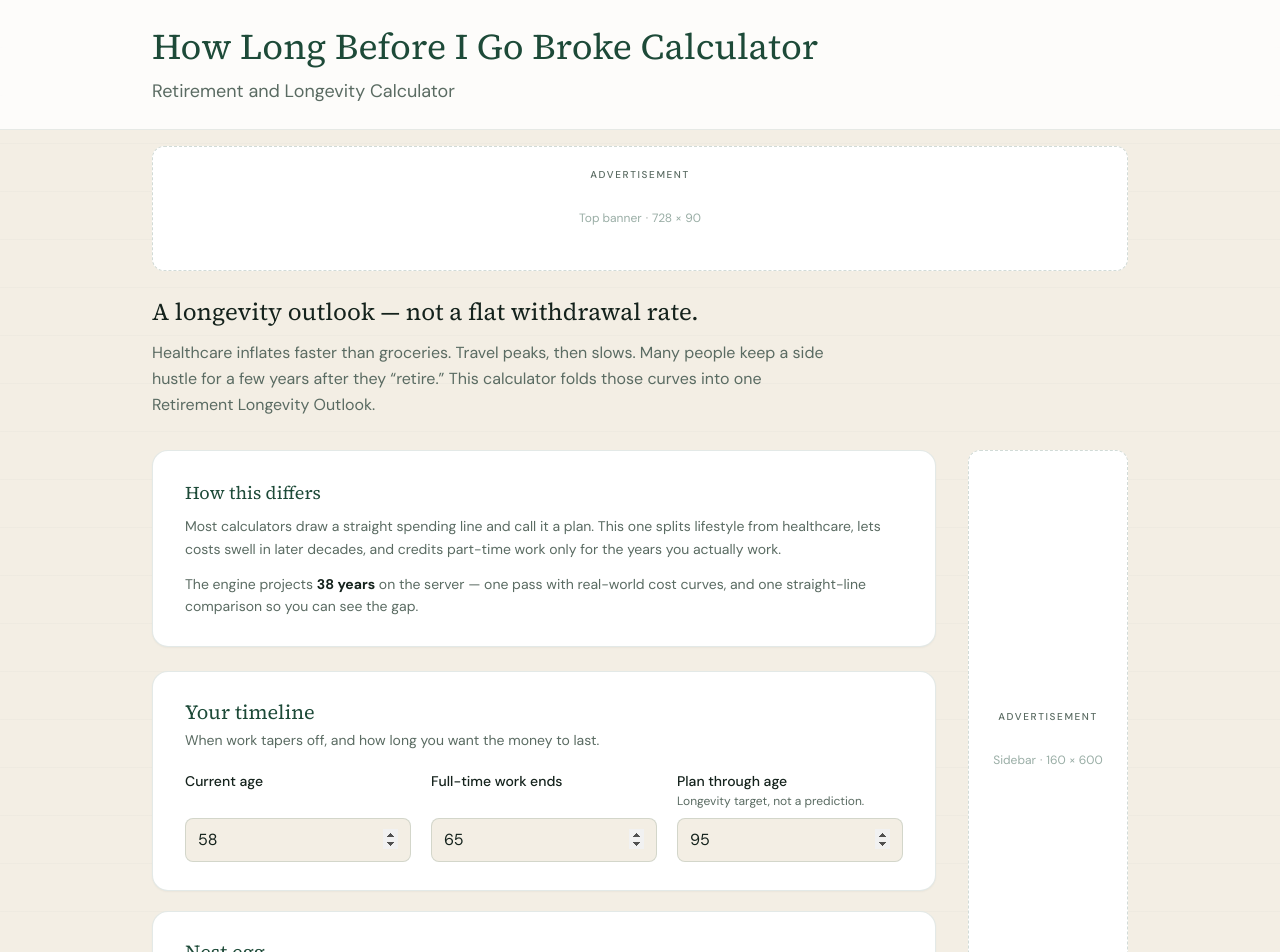
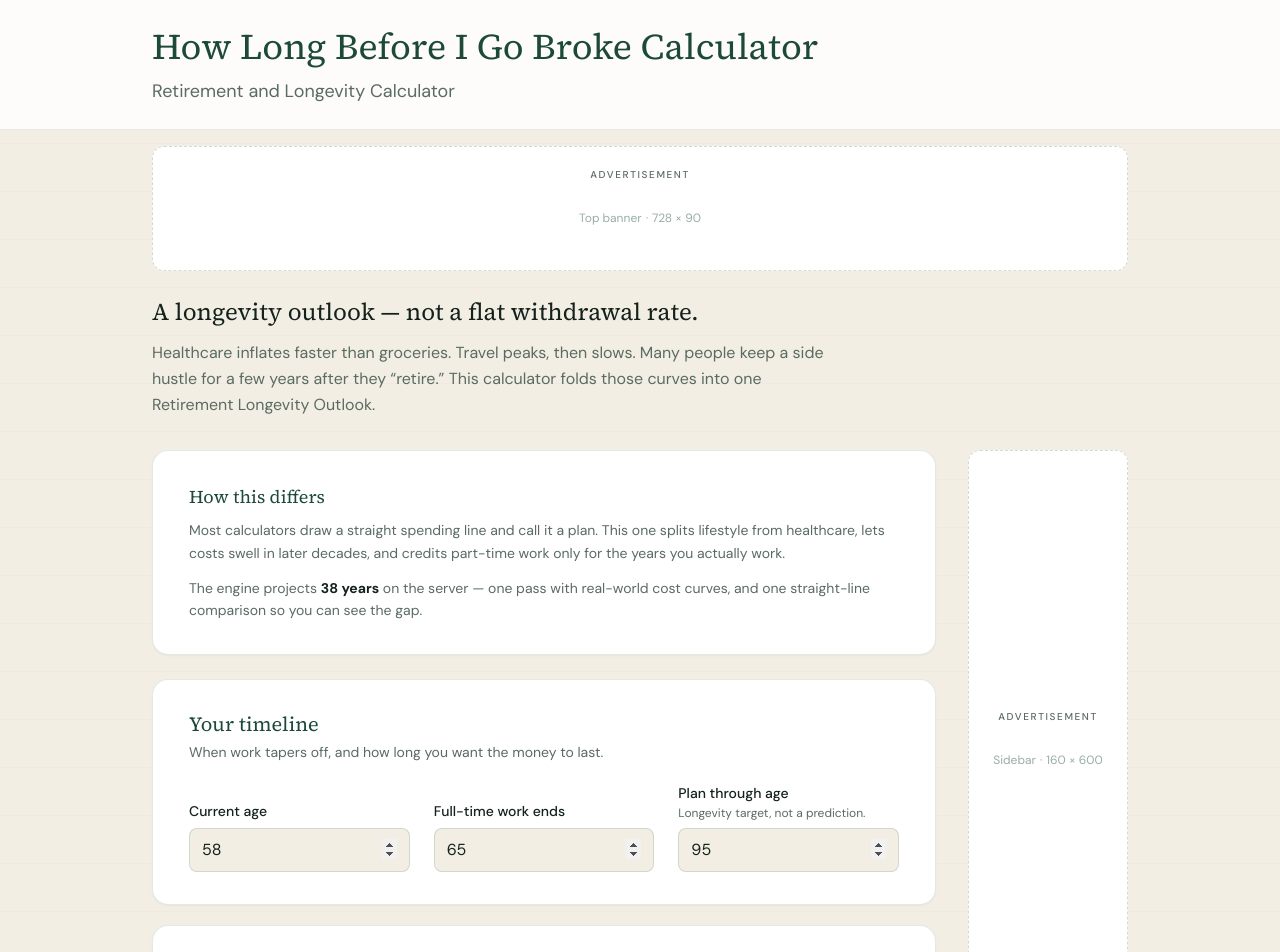
Before and after one commit to r3s0lv343vr/Retirement-and-Longevity-Calculator-Platform, a Next.js app: page / in a window 1280 px wide. Shown: the top 952 px of the page. Built offline with nearby package versions, Linux system fonts and the light colour scheme.

Commit message:
Give form cards room to grow and even padding
Stop clipping fields at the card edge and keep titles, hints, and
inputs inside a consistent inset.

Co-authored-by: r3s0lv343vr <r3s0lv343vr@users.noreply.github.com>

```diff
--- a/src/app/globals.css
+++ b/src/app/globals.css
@@ -34,17 +34,18 @@ body {
 }
 
 .card {
-  overflow: hidden;
+  min-width: 0;
+  overflow-wrap: break-word;
   border-radius: 1rem;
   border: 1px solid color-mix(in srgb, var(--color-pine) 12%, transparent);
   background: #fff;
-  padding: 1.5rem;
+  padding: 1.75rem;
   box-shadow: 0 1px 2px rgba(20, 34, 28, 0.04);
 }
 
 @media (min-width: 640px) {
   .card {
-    padding: 1.75rem 2rem;
+    padding: 2rem 2.25rem;
   }
 }
 
--- a/src/components/CalculatorForm.tsx
+++ b/src/components/CalculatorForm.tsx
@@ -106,7 +106,7 @@ export function CalculatorForm({ values, onChange, onSubmit, loading, error }: P
           <h2 className="font-serif text-xl leading-tight text-pine">{group.title}</h2>
           <p className="mt-1 text-sm leading-relaxed text-muted">{group.blurb}</p>
           <div
-            className={`mt-5 grid gap-x-5 gap-y-5 ${
+            className={`mt-5 grid items-end gap-x-6 gap-y-6 ${
               group.columns === 3 ? "sm:grid-cols-3" : "sm:grid-cols-2"
             }`}
           >
@@ -180,7 +180,7 @@ function Field({
 
   return (
     <label htmlFor={id} className={`flex min-w-0 flex-col gap-1.5 ${wide ? "sm:col-span-2" : ""}`}>
-      <span className="min-h-10">
+      <span>
         <span className="block text-sm font-medium leading-snug text-ink">{meta.label}</span>
         {meta.hint ? <span className="mt-0.5 block text-xs leading-snug text-muted">{meta.hint}</span> : null}
       </span>
```
